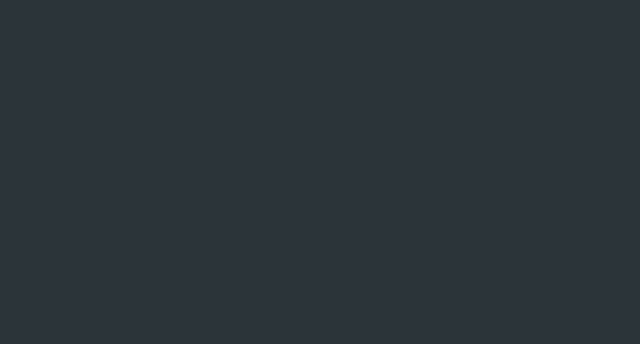
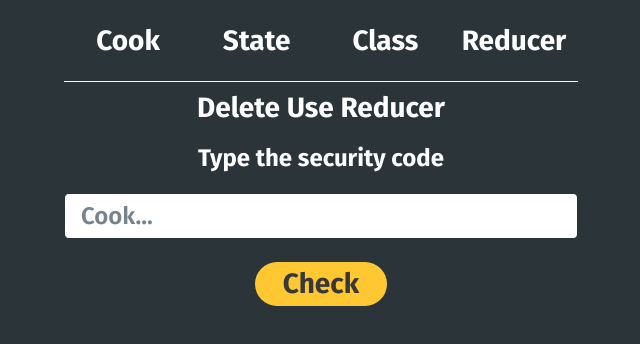
Before and after one commit to freddydc/cook-camel, a React (Vite) app: page /reducer in a window 1280 px wide. Before the commit this address had no page. Shown: the top 344 px of the page, without its empty margins (319-959 px from the left). Built offline with nearby package versions, Linux system fonts and the light colour scheme.

Commit message:
Add Reducer

```diff
--- a/src/components/App/App.jsx
+++ b/src/components/App/App.jsx
@@ -3,6 +3,7 @@ import { Layout } from '../Layout'
 import { Home } from '../../pages'
 import { UseState } from '../../pages/use-state'
 import { ClassState } from '../../pages/class-state'
+import { UseReducer } from '../../pages/use-reducer'
 
 export function App() {
   return (
@@ -11,6 +12,7 @@ export function App() {
         <Route index element={<Home />} />
         <Route path="state" element={<UseState name="Use State" />} />
         <Route path="class" element={<ClassState name="Class State" />} />
+        <Route path="reducer" element={<UseReducer name="Use Reducer" />} />
       </Route>
     </Routes>
   )
--- a/src/components/Navbar/Navbar.jsx
+++ b/src/components/Navbar/Navbar.jsx
@@ -8,7 +8,7 @@ export const Navbar = () => {
         <Link to="/">Cook</Link>
         <Link to="/state">State</Link>
         <Link to="/class">Class</Link>
-        <Link to="">Reducer</Link>
+        <Link to="/reducer">Reducer</Link>
       </div>
     </header>
   )
--- /dev/null
+++ b/src/pages/use-reducer.jsx
@@ -0,0 +1,157 @@
+import styles from '../styles/Card.module.css'
+import { useEffect, useReducer } from 'react'
+
+const KEY_GUARD = 'cook'
+
+export const UseReducer = ({ name }) => {
+  const [state, dispatch] = useReducer(reducer, initialState)
+
+  useEffect(() => {
+    if (state.loading) {
+      setTimeout(() => {
+        try {
+          if (state.inputData === KEY_GUARD) {
+            dispatch({ type: 'VERIFY_KEY' })
+            return
+          }
+          throw new Error('Error the code is incorrect')
+        } catch (err) {
+          dispatch({
+            type: 'ERROR_MESSAGE',
+            payload: err.message
+          })
+        }
+      }, 1000)
+    }
+  }, [state.loading])
+
+  return (
+    <div
+      className={`${styles.card} ${
+        state.error && !state.loading ? styles.error : ''
+      }`}
+    >
+      {!state.confirmed ? (
+        <>
+          <div>
+            <h1>Delete {name}</h1>
+          </div>
+          <div>
+            {state.loading ? <h2>Loading...</h2> : null}
+            {state.error && !state.loading ? <h2>{state.error}</h2> : null}
+            {!state.error && !state.loading ? (
+              <h2>Type the security code</h2>
+            ) : null}
+          </div>
+          <div>
+            <input
+              placeholder="Cook..."
+              value={state.inputData}
+              onChange={e =>
+                dispatch({
+                  type: 'GET_INPUT',
+                  payload: e.target.value
+                })
+              }
+            />
+          </div>
+          <div>
+            <button onClick={() => dispatch({ type: 'SEND_VERIFY_KEY' })}>
+              Check
+            </button>
+          </div>
+        </>
+      ) : null}
+
+      {state.confirmed && !state.deleted ? (
+        <>
+          <div>
+            <h1>Delete {name}</h1>
+          </div>
+          <div>
+            <h2>Are you sure?</h2>
+          </div>
+          <div>
+            <button onClick={() => dispatch({ type: 'DELETE_DATA' })}>
+              Ok
+            </button>
+            <button onClick={() => dispatch({ type: 'UNDO_CHANGE' })}>
+              Cancel
+            </button>
+          </div>
+        </>
+      ) : null}
+
+      {state.deleted ? (
+        <>
+          <div>
+            <h1>{name} Deleted</h1>
+          </div>
+          <div>
+            <h2>Recover {name}</h2>
+          </div>
+          <div>
+            <button onClick={() => dispatch({ type: 'RESET_CHANGE' })}>
+              Ok
+            </button>
+          </div>
+        </>
+      ) : null}
+    </div>
+  )
+}
+
+const initialState = {
+  inputData: '',
+  loading: false,
+  error: null,
+  confirmed: false,
+  deleted: false
+}
+
+const reducerData = (state, payload) => ({
+  VERIFY_KEY: {
+    ...state,
+    loading: false,
+    error: null,
+    confirmed: true
+  },
+  GET_INPUT: {
+    ...state,
+    inputData: payload
+  },
+  SEND_VERIFY_KEY: {
+    ...state,
+    loading: true
+  },
+  RESET_CHANGE: {
+    ...state,
+    confirmed: false,
+    deleted: false,
+    inputData: ''
+  },
+  DELETE_DATA: {
+    ...state,
+    deleted: true
+  },
+  UNDO_CHANGE: {
+    ...state,
+    confirmed: false,
+    inputData: ''
+  },
+  ERROR_MESSAGE: {
+    ...state,
+    error: payload,
+    loading: false
+  }
+})
+
+const reducer = (state, action) => {
+  const data = reducerData(state, action.payload)[action.type]
+
+  if (data) {
+    return data
+  }
+
+  return state
+}
```
